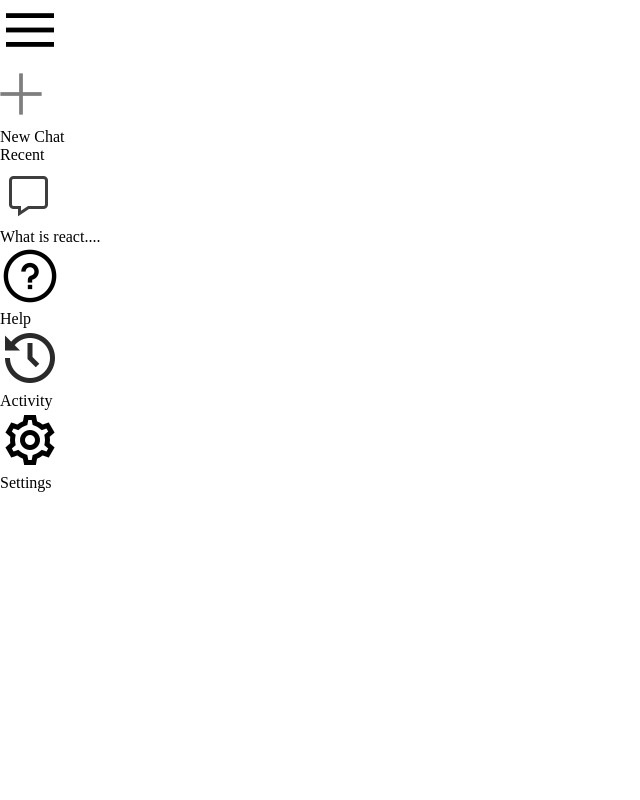
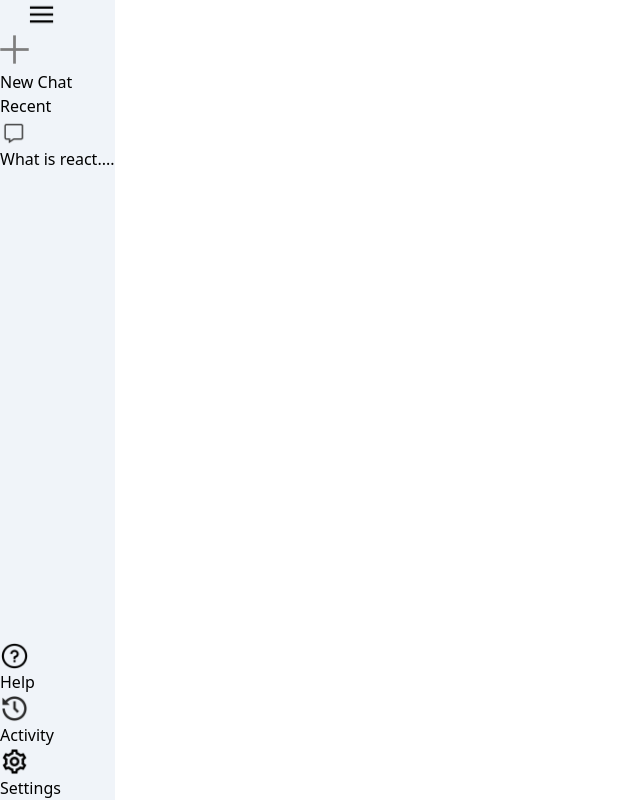
Before and after one commit to DeepCode-01/Gamini-2.0, a React (Vite) app: page / in a window 1280 px wide. Shown: the whole page, without its empty margins (0-640 px from the left). Built offline with nearby package versions, Linux system fonts and the light colour scheme.

Commit message:
sidebar css adding

```diff
--- a/package.json
+++ b/package.json
@@ -23,6 +23,7 @@
     "eslint-plugin-react-hooks": "^5.1.0-rc.0",
     "eslint-plugin-react-refresh": "^0.4.9",
     "globals": "^15.9.0",
+    "tailwindcss": "^3.4.11",
     "vite": "^5.4.1"
   }
 }
--- a/src/components/SideBar/SideBar.css
+++ b/src/components/SideBar/SideBar.css
@@ -2,4 +2,14 @@
     min-height: 100vh;
     display: inline-flex;
     flex-direction: column;
+    justify-content: space-between;
+    background-color: #f0f4f9;
 }
+.sidebar img{
+    width:1.8em;
+}
+.sidebar .menu{
+  display: block;
+  margin-left: 1.7em;
+  cursor: pointer;
+}
--- a/src/index.css
+++ b/src/index.css
@@ -1,3 +1,7 @@
+@tailwind base;
+@tailwind components;
+@tailwind utilities;
+
 *{
   padding: 0;
   margin: 0;
--- /dev/null
+++ b/tailwind.config.js
@@ -0,0 +1,8 @@
+/** @type {import('tailwindcss').Config} */
+export default {
+  content: ["./src/**/*.{html,js}"],
+  theme: {
+    extend: {},
+  },
+  plugins: [],
+}
```
Also changed, not shown: 1 other file (tests, documents, lock files or other folders).
